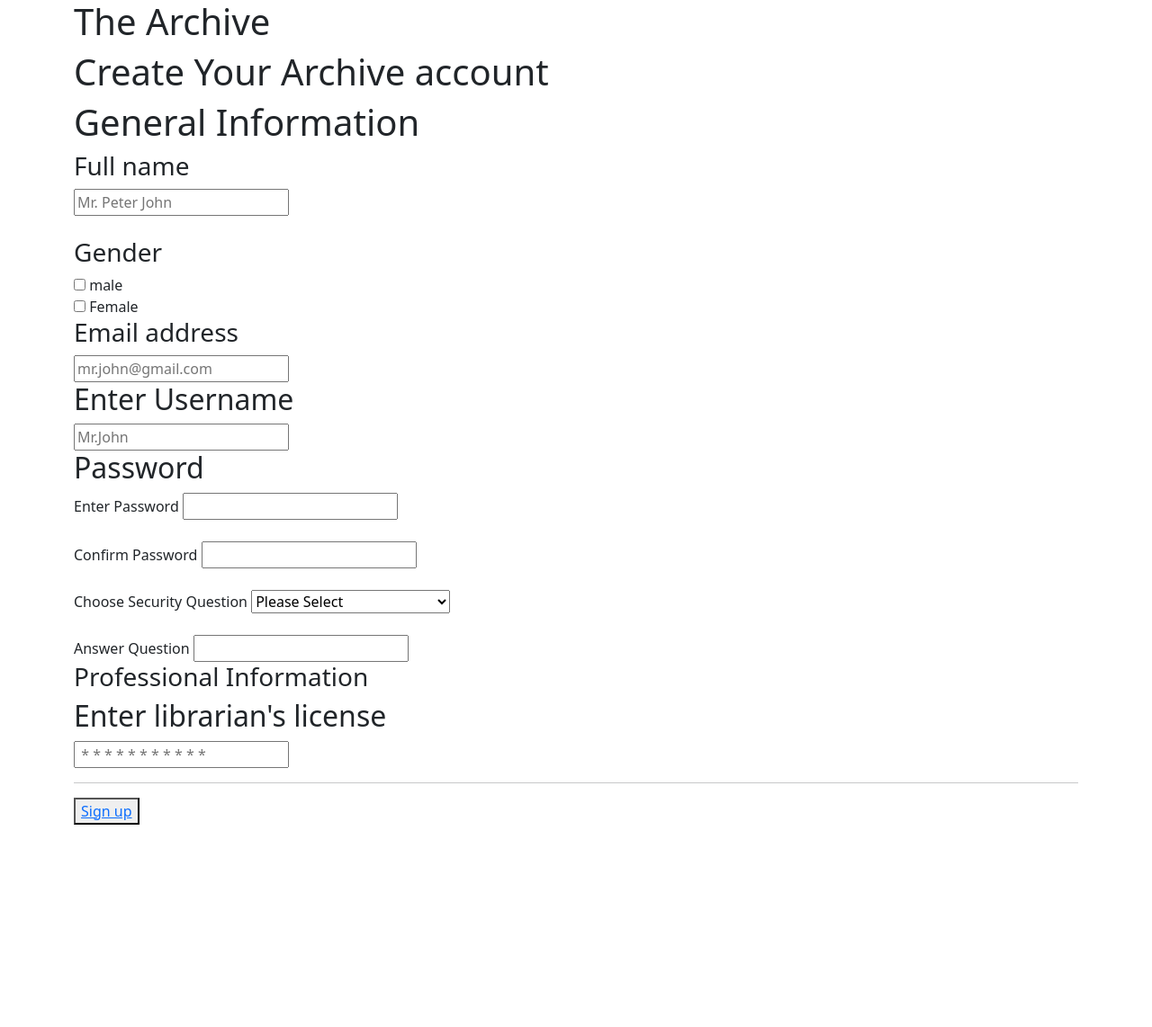
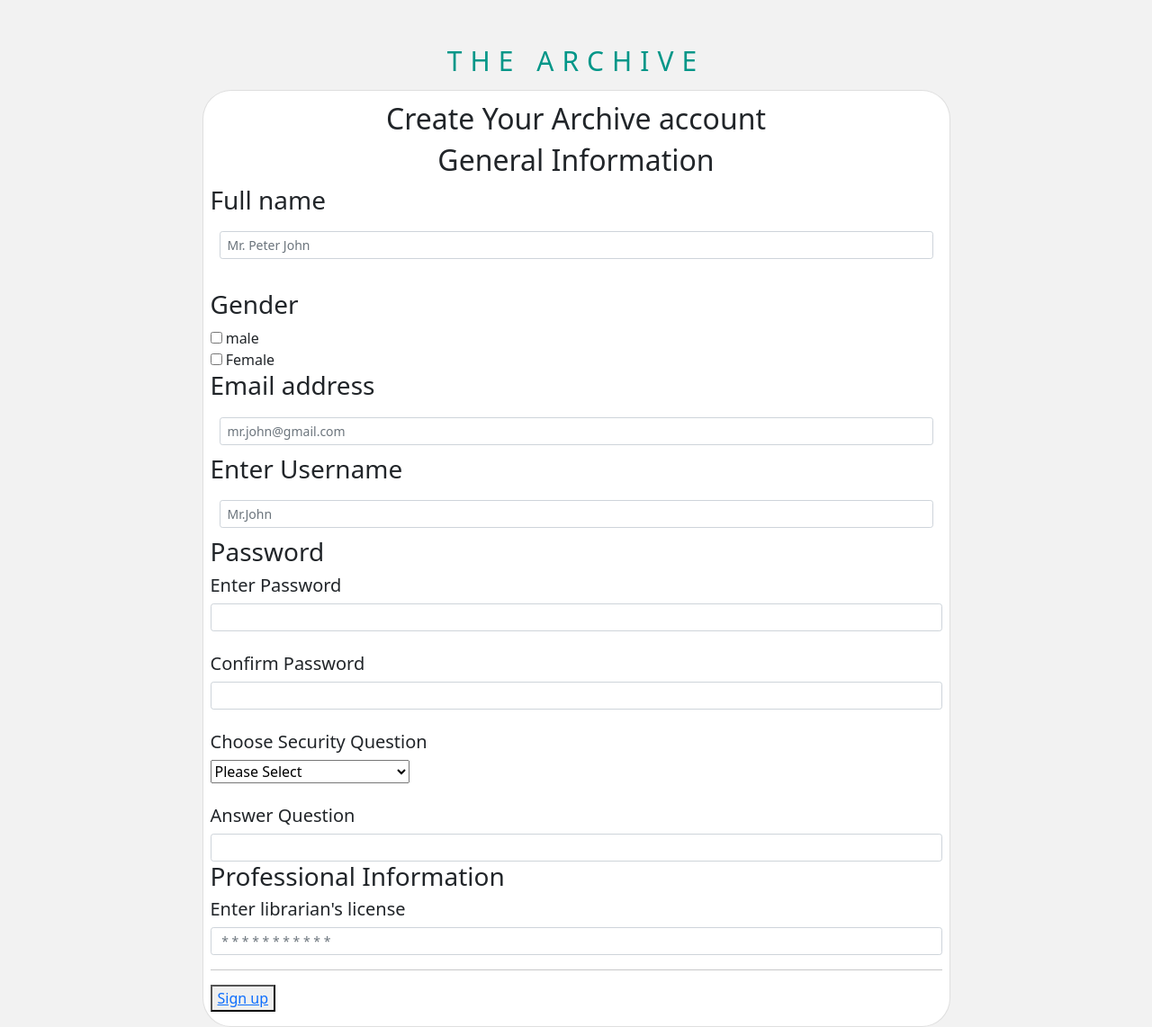
Before and after one commit to omule0/Weblibrary, a Django app: template VirtualEnvironment/weblibrary/home/templates/librarain's_account.html in a window 1280 px wide. Shown: the whole page at 90% size. Before the commit the page ends 917 px from the top, so only its background shows below. Run offline with Django 3.2, Linux system fonts and the light colour scheme; the template is opened without the code that fills it, so the values that code supplies are empty; parts of the project's set-up code (start-up, migrations or seed data) failed here and were passed over.

Commit message:
styled files

```diff
--- a/VirtualEnvironment/weblibrary/home/templates/account_sign up.html
+++ b/VirtualEnvironment/weblibrary/home/templates/account_sign up.html
@@ -11,6 +11,11 @@
     <body>
         <div class="header"><h1>The Archive</h1></div>
         <div class="container">
+            <div class="row d-flex justify-content-center align-items-center h-100">
+                <div class=" col-12 col-lg-9 col-xl-50">
+                    <div class="card bg-#F2F2F2 text-black" style="border-radius: 2rem;">
+                        <div class="card-body p-2 ">
+                        <div class="mb-md-1 mt-md-1 pb-1">
             <div class="Account">
                 <h2>Create Your Archive Account</h2>
                 <p>which type of account do you want to create</p>
--- a/VirtualEnvironment/weblibrary/home/templates/home.html
+++ b/VirtualEnvironment/weblibrary/home/templates/home.html
@@ -28,8 +28,8 @@
         </div>
         <form action="#" method="POST">
             <div class="account_type">
-                <button class="btn btn-primary btn-lg"><a href="sign_in.html">Sign in</a></button>
-                <button class="btn btn-primary btn-lg"><a href="account_sign up.html">Create Account</a></button>
+                <button><a href="sign_in.html">Sign in</a></button>
+                <button><a href="account_sign up.html">Create Account</a></button>
             </div>
         </form>
     </div>
--- /dev/null
+++ b/VirtualEnvironment/weblibrary/home/templates/librarain's_account.css
@@ -0,0 +1,37 @@
+.full_name{
+    padding: 10px;
+}
+.gender{
+    padding:10px;
+}
+.email{
+    padding: 10px;
+}
+.username{
+    padding: 10px;
+}
+.bdy{
+    background-position: center;
+    background-size: cover;
+    position: relative;
+    height: 100vh;
+    width: 100%;
+    background-color:#F2F2F2;
+
+}
+h1{
+    padding: 50px;
+    color:#009688;
+    font-size: 30px;
+    text-align: center;
+    text-transform: uppercase;
+    letter-spacing: 0.3em;
+
+}
+.header{
+    height:100px;
+    position:static;
+}
+h2{
+    text-align: center;
+}
--- a/VirtualEnvironment/weblibrary/home/templates/librarain's_account.html
+++ b/VirtualEnvironment/weblibrary/home/templates/librarain's_account.html
@@ -6,19 +6,25 @@
         <meta name="viewport" content="width=device-width, initial-scale=1">
         <link href="https://cdn.jsdelivr.net/npm/bootstrap@5.0.2/dist/css/bootstrap.min.css" rel="stylesheet" integrity="sha384-EVSTQN3/azprG1Anm3QDgpJLIm9Nao0Yz1ztcQTwFspd3yD65VohhpuuCOmLASjC" crossorigin="anonymous">
         <script src="https://cdn.jsdelivr.net/npm/bootstrap@5.0.2/dist/js/bootstrap.min.js" integrity="sha384-cVKIPhGWiC2Al4u+LWgxfKTRIcfu0JTxR+EQDz/bgldoEyl4H0zUF0QKbrJ0EcQF" crossorigin="anonymous"></script>
+        <link rel="stylesheet" href="librarain's_account.css">
     </head>
-    <body>
+    <body class="bdy">
+        <div class="header"><h1>The Archive</h1></div>
         <div class="container">
-            <div class="Header"><h1>The Archive</h1></div>
+            <div class="row d-flex justify-content-center align-items-center h-100">
+                <div class=" col-12 col-lg-9 col-xl-50">
+                    <div class="card bg-#F2F2F2 text-black" style="border-radius: 2rem;">
+                        <div class="card-body p-2 ">
+                        <div class="mb-md-1 mt-md-1 pb-1">
             <form action="#" method="POST">
                 <div>
-                    <h1>Create Your Archive account</h1>
+                    <h2>Create Your Archive account</h2>
                 </div>
                 <div>
-                    <h1>General Information</h1>
+                    <h2>General Information</h2>
                     <h3>Full name</h3>
                     <section class="full_name">
-                        <input type="text" name="name" id="user" placeholder="Mr. Peter John">
+                        <input type="text" name="name" id="user" class="form-control form-control-sm" placeholder="Mr. Peter John">
                     </section>
                     <br>
                     <h3>Gender</h3>
@@ -32,29 +38,29 @@
                     </section>
                     <h3>Email address</h3>
                     <section class="email">
-                        <input type="text" name="email" id="email" placeholder="mr.john@gmail.com">
+                        <input type="text" name="email" id="email"  class="form-control form-control-sm" placeholder="mr.john@gmail.com">
                     </section>
                 </div>
                 <div>
-                    <h2>Enter Username</h2>
+                    <h3>Enter Username</h3>
                     <section class="username">
-                        <input type="text" name="user" id="user" placeholder="Mr.John">
+                        <input type="text" name="user" id="user" class="form-control form-control-sm" placeholder="Mr.John">
                     </section>
                 </div>
                 <div>
-                    <h2>Password</h2>
+                    <h3>Password</h3>
                     <section class="password">
-                        <label for="user_password">Enter Password</label>
-                        <input type="password" name="user_password" id="user_password">
+                        <h5>Enter Password</h5>
+                        <input type="password" name="user_password" class="form-control form-control-sm" id="user_password">
                     </section>
                     <br>
                     <section class="password">
-                        <label for="confirm_password">Confirm Password</label>
-                        <input type="password" name="user_password" id="user_password">
+                        <h5>Confirm Password</h5>
+                        <input type="password" name="user_password" class="form-control form-control-sm"id="user_password">
                     </section>
                     <br>
                     <section class="security_question">
-                        <label for="confirm_password">Choose Security Question</label>
+                        <h5>Choose Security Question</h5>
                         <select name="question" id="question">
                             <option value="Select">Please Select</option>
                             <option value="phone_number">First Phone Number</option>
@@ -63,22 +69,22 @@
                     </section>
                     <br>
                     <section class="security_question">
-                        <label for="confirm_password">Answer Question</label>
-                        <input type="password" name="user_password" id="user_password">
+                        <h5>Answer Question</h5>
+                        <input type="password" name="user_password" class="form-control form-control-sm" id="user_password">
                     </section>
                 </div>
                 <div>
                     <h3>Professional Information</h3>
                 </div>
                 <div>
-                    <h2>Enter librarian's license</h2>
+                    <h5>Enter librarian's license</h5>
                     <section class="license">
-                        <input type="password" name="librarian" id="librarian" placeholder=" * * * * * * * * * * *">
+                        <input type="password" class="form-control form-control-sm" name="librarian" id="librarian" placeholder=" * * * * * * * * * * *">
                     </section>
                 </div>
                 <hr>
                 <div class="signup_button">
-                    <button><a href="#">Sign up</a></button>
+                    <button><a href="Librarian's Dashboard.html">Sign up</a></button>
                 </div>
             </form>
         </div>
```
Also changed, not shown: VirtualEnvironment/weblibrary/home/templates/account_sign up.css (+0 -9 lines), VirtualEnvironment/weblibrary/home/templates/home.css (+1 -8 lines), VirtualEnvironment/weblibrary/home/templates/sign_in.css (added, +22 -0 lines), VirtualEnvironment/weblibrary/home/templates/sign_in.html (+16 -11 lines), VirtualEnvironment/weblibrary/home/templates/student's_account.html (+22 -16 lines), VirtualEnvironment/weblibrary/home/templates/student's_accounts.css (added, +43 -0 lines).
